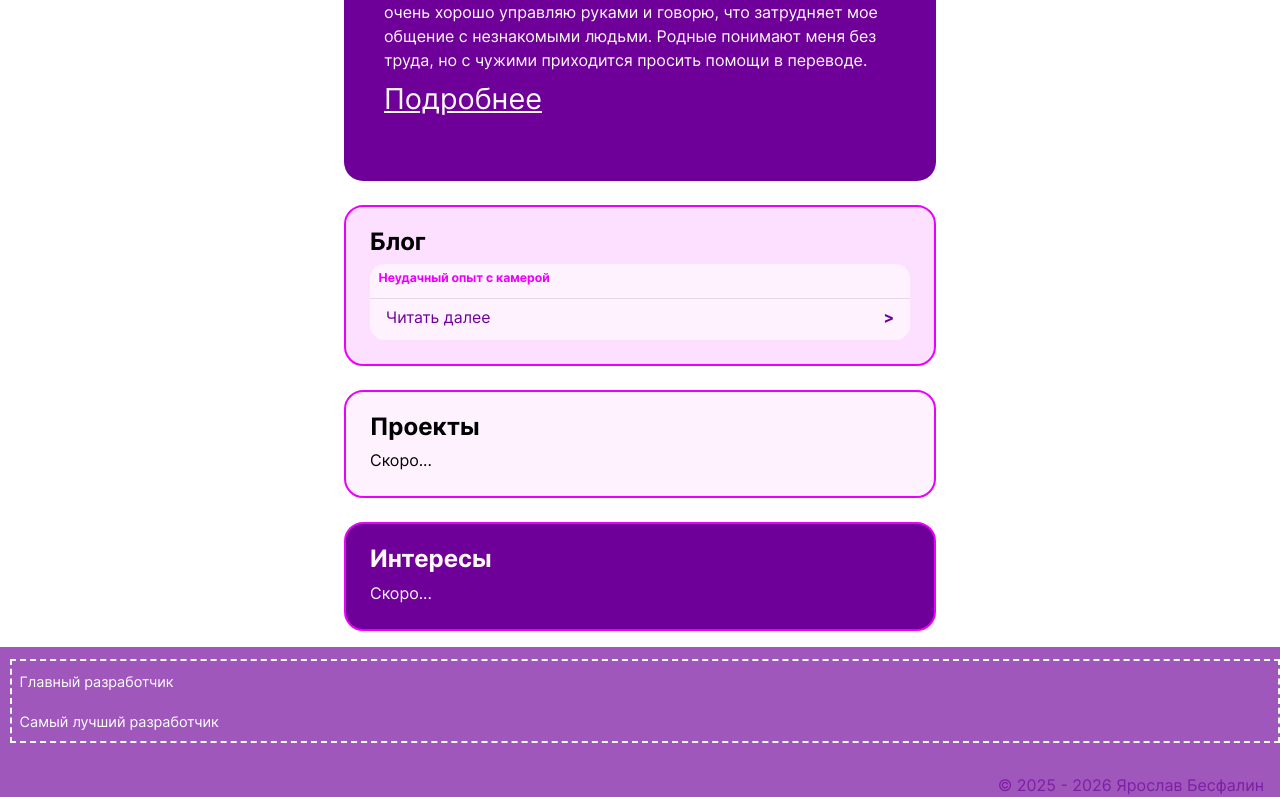
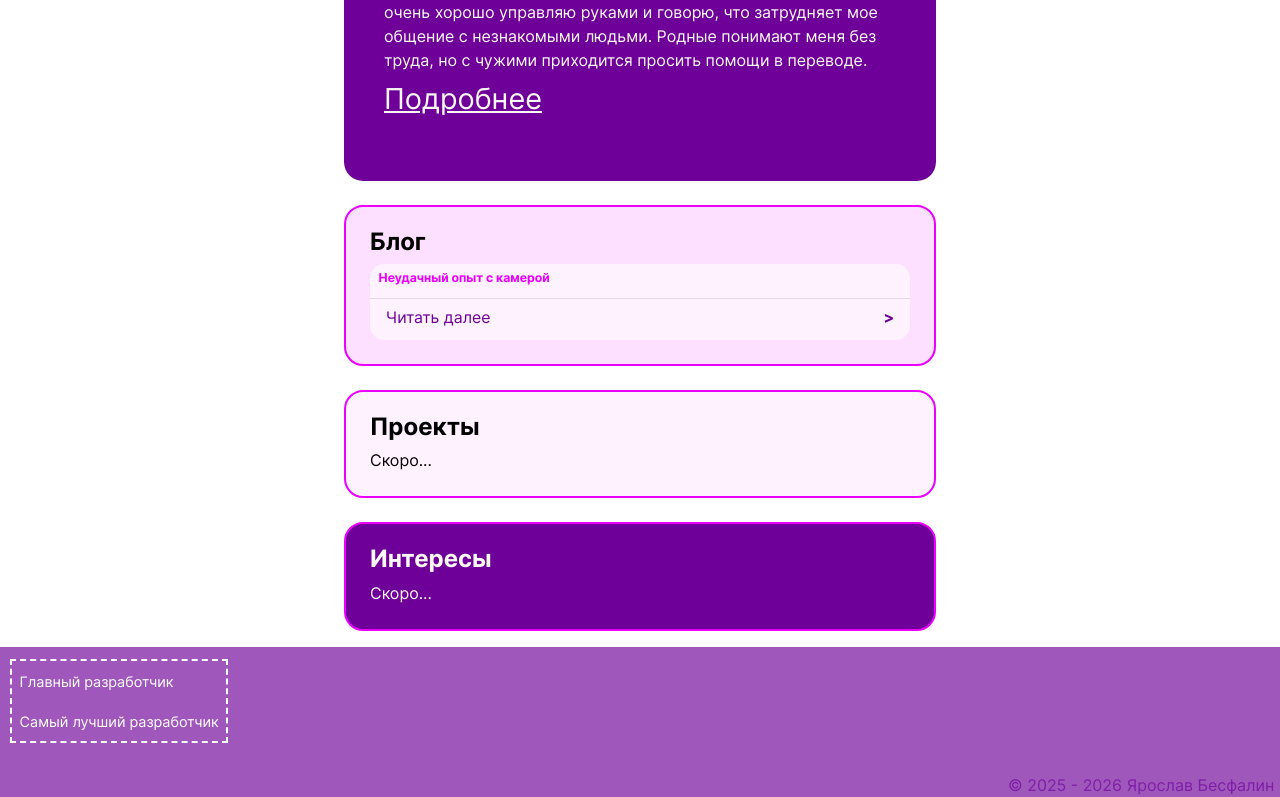
Before and after one commit to DanteBes/danteBes.github.io, a React (Vite) app: page / in a window 1280 px wide. Shown: the part 674-1471 px from the top of the page. Built offline with nearby package versions, Linux system fonts and the light colour scheme.

Commit message:
fix: watermark and footer alignment styles

```diff
--- a/src/components/footer/Footer.module.css
+++ b/src/components/footer/Footer.module.css
@@ -1,5 +1,6 @@
 .footer {
     display: flex;
+    align-items: flex-start;
     justify-content: center;
     flex-direction: column;
     gap: 2rem;
@@ -35,6 +36,7 @@
 }
 
 .footer__WaterMark {
+    width: 100vw;
     display: flex;
     justify-content: flex-end;
     align-items: flex-start;
```
